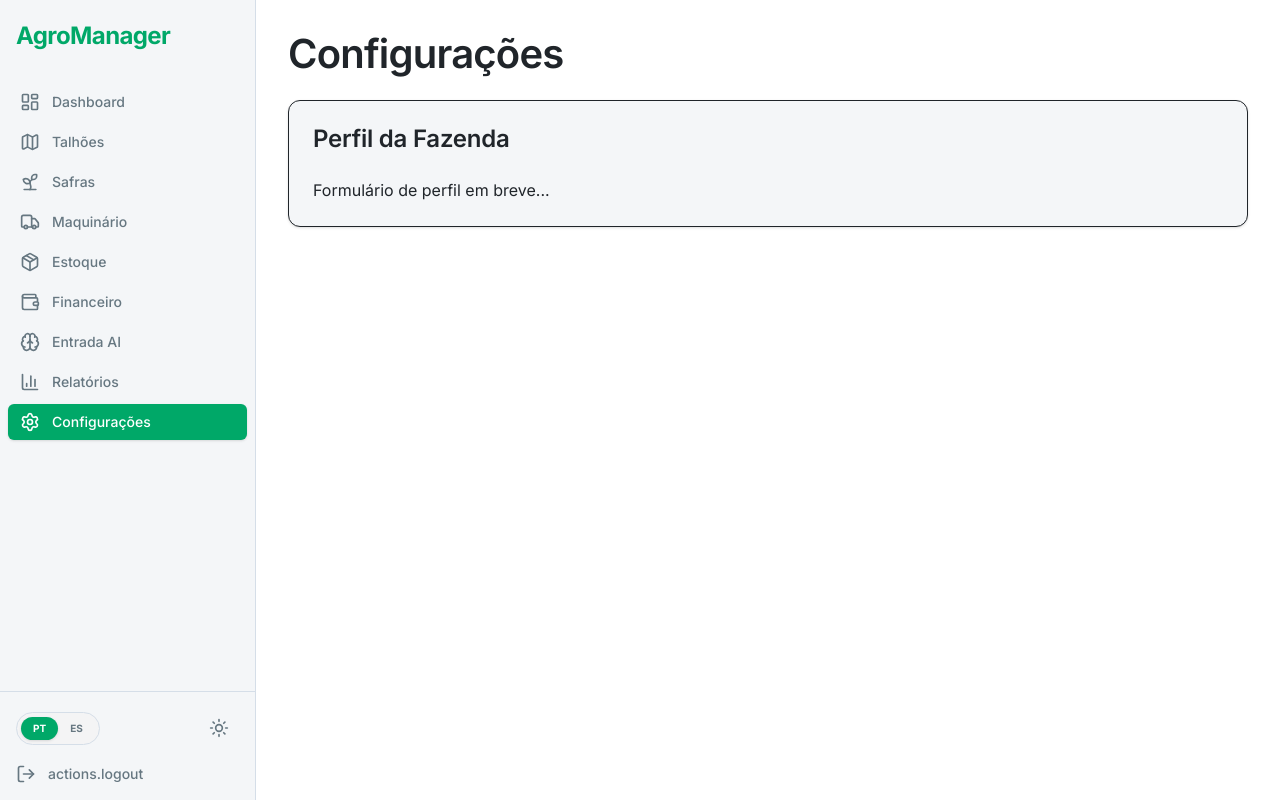
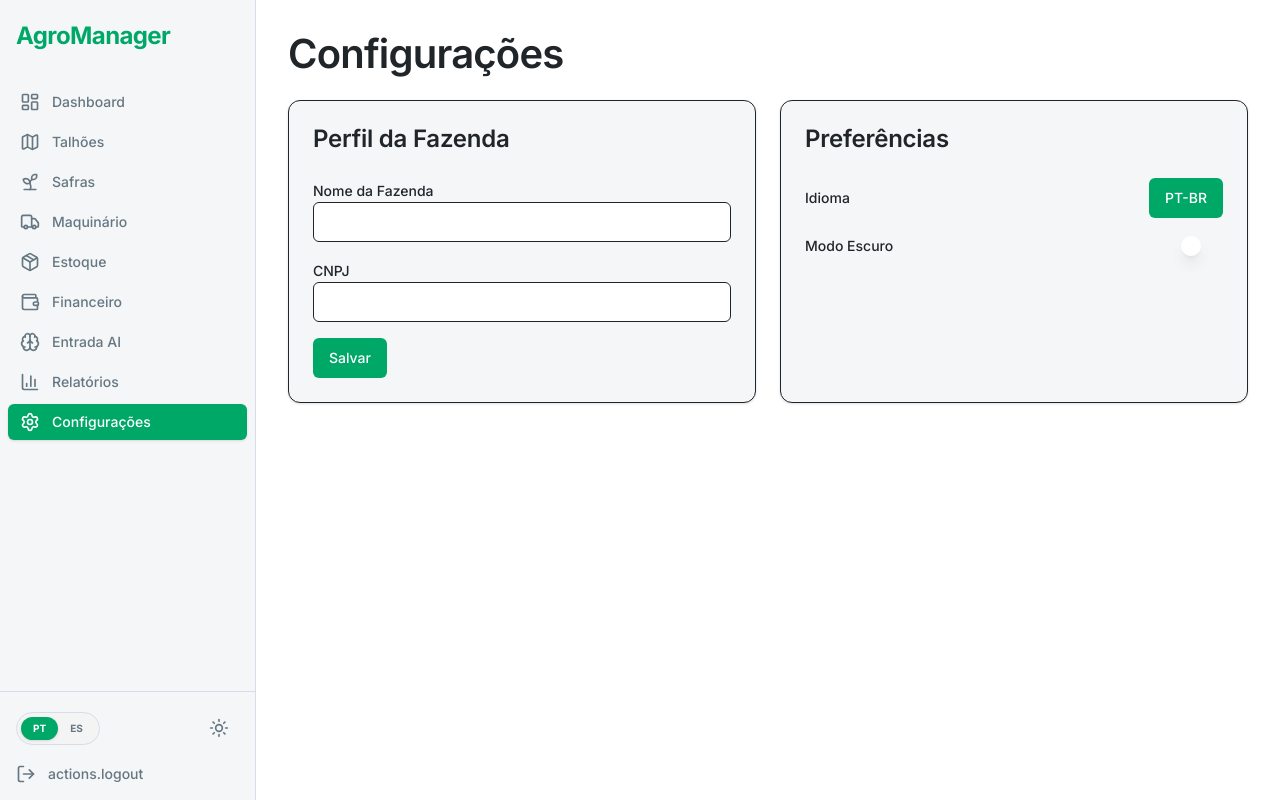
Before and after one commit to axis-net-py/AURELIUS, a React (Vite) app: page /settings in a window 1280 px wide. Built offline with nearby package versions, Linux system fonts and the light colour scheme; a web font is replaced by a local one; what @react-pdf/renderer would draw is missing.

Commit message:
feat: implement full SettingsPage — farm profile, preferences, WhatsApp, users

```diff
--- a/src/app/settings/SettingsPage.tsx
+++ b/src/app/settings/SettingsPage.tsx
@@ -1,18 +1,84 @@
 import React from 'react';
 import { useTranslation } from 'react-i18next';
+import { useForm } from 'react-hook-form';
+import { zodResolver } from '@hookform/resolvers/zod';
+import * as z from 'zod';
 import { Card, CardContent, CardHeader, CardTitle } from '@/components/ui/card';
+import { Button } from '@/components/ui/button';
+import { Input } from '@/components/ui/input';
+import { Label } from '@/components/ui/label';
+import { Switch } from '@/components/ui/switch';
+import { toast } from 'sonner';
+import { supabase } from '@/lib/supabase';
+import { useAuthStore } from '@/store/useAuthStore';
+
+const farmSchema = z.object({
+  name: z.string().min(1, 'Nome obrigatório'),
+  cnpj: z.string().optional(),
+  address: z.string().optional(),
+  phone: z.string().optional(),
+});
 
 export const SettingsPage: React.FC = () => {
-  const { t } = useTranslation();
+  const { t, i18n } = useTranslation();
+  const { user } = useAuthStore();
+  const form = useForm({ resolver: zodResolver(farmSchema) });
+
+  const toggleLanguage = () => {
+    const next = i18n.language === 'es' ? 'pt-BR' : 'es';
+    i18n.changeLanguage(next);
+    localStorage.setItem('lang', next);
+  };
+
+  const toggleTheme = () => {
+    const isDark = document.documentElement.classList.contains('dark');
+    document.documentElement.classList.toggle('dark', !isDark);
+    localStorage.setItem('theme', isDark ? 'light' : 'dark');
+  };
+
+  const onSubmit = async (data: any) => {
+    if (!user?.farm_id) return;
+    const { error } = await supabase.from('farms').upsert({ id: user.farm_id, ...data });
+    if (error) toast.error(t('common.error'));
+    else toast.success(t('common.saved'));
+  };
+
   return (
-    <div className="space-y-6">
+    <div className="space-y-6 animate-in fade-in duration-500">
       <h1 className="text-3xl font-bold">{t('settings.title')}</h1>
-      <Card>
-        <CardHeader><CardTitle>{t('settings.farm_profile')}</CardTitle></CardHeader>
-        <CardContent>
-          <p>Formulário de perfil em breve...</p>
-        </CardContent>
-      </Card>
+
+      <div className="grid grid-cols-1 lg:grid-cols-2 gap-6">
+        <Card>
+          <CardHeader><CardTitle>{t('settings.farm_profile')}</CardTitle></CardHeader>
+          <CardContent>
+            <form onSubmit={form.handleSubmit(onSubmit)} className="space-y-4">
+              <div>
+                <Label>{t('settings.farm_name')}</Label>
+                <Input {...form.register('name')} />
+              </div>
+              <div>
+                <Label>{t('settings.cnpj')}</Label>
+                <Input {...form.register('cnpj')} />
+              </div>
+              <Button type="submit">{t('actions.save')}</Button>
+            </form>
+          </CardContent>
+        </Card>
+
+        <Card>
+          <CardHeader><CardTitle>Preferências</CardTitle></CardHeader>
+          <CardContent className="space-y-4">
+            <div className="flex justify-between items-center">
+              <Label>{t('settings.language')}</Label>
+              <Button onClick={toggleLanguage}>{i18n.language.toUpperCase()}</Button>
+            </div>
+            <div className="flex justify-between items-center">
+              <Label>Modo Escuro</Label>
+              <Switch onClick={toggleTheme} />
+            </div>
+          </CardContent>
+        </Card>
+      </div>
     </div>
   );
 };
```
